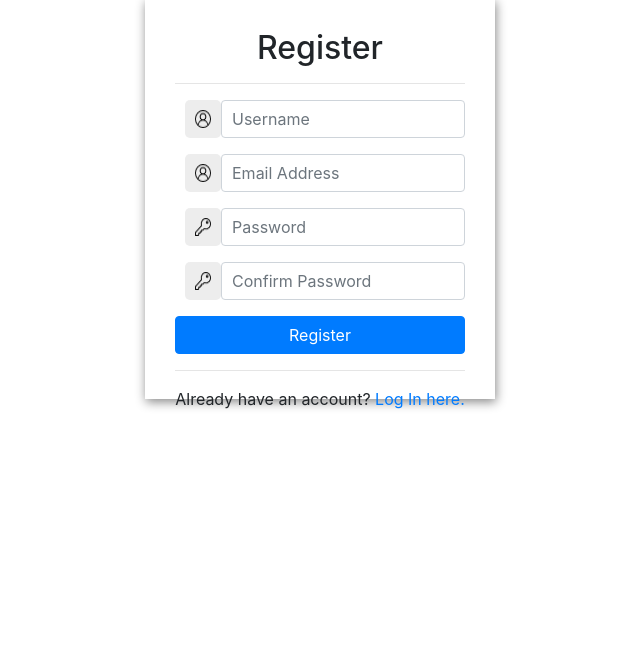
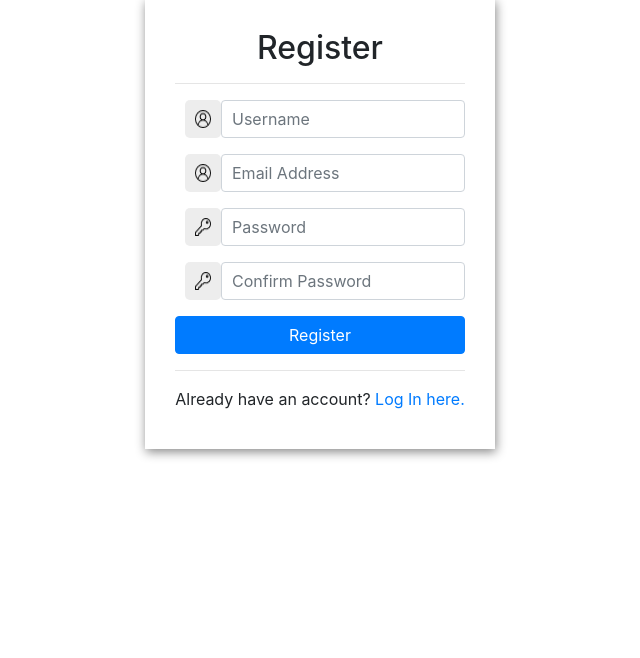
Before and after one commit to mark8769/TwitterClone, a Django app: page /register in a window 1280 px wide. Shown: the part 122-780 px from the top of the page, without its empty margins (320-960 px from the left). Before the commit the page ends 531 px from the top, so only its background shows below. Run offline with Django 3.2, Linux system fonts and the light colour scheme; some libraries are stand-ins or nearby versions.

Commit message:
network/static: Updated css styling to make login/register form taller to fit content.

```diff
--- a/network/static/network/styles.css
+++ b/network/static/network/styles.css
@@ -107,7 +107,7 @@ img{
 }
 /* */
 #login-form{
-    height: 400px;
+    height: 450px;
     width: 350px;
     /* https://developer.mozilla.org/en-US/docs/Web/CSS/CSS_Flexible_Box_Layout/Aligning_Items_in_a_Flex_Container */
     /* align-self is used for individual flex-items */
```
